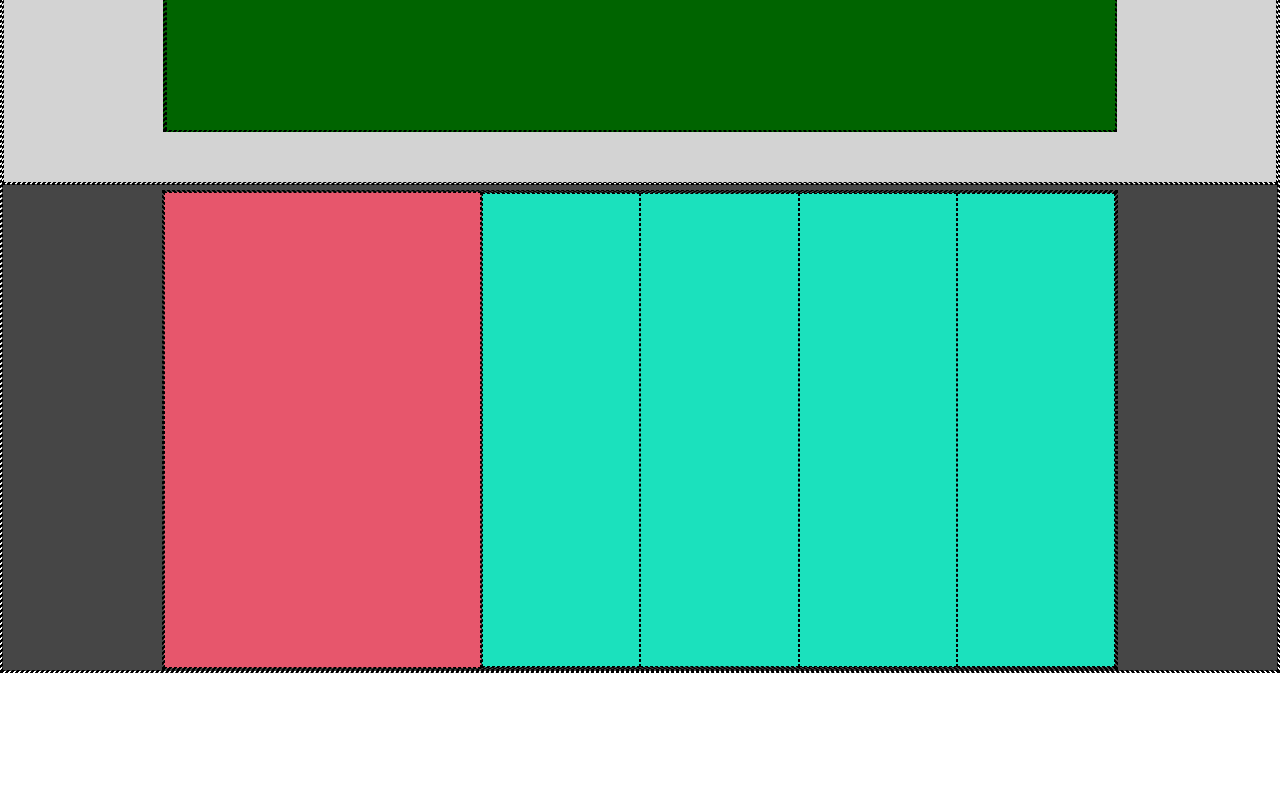
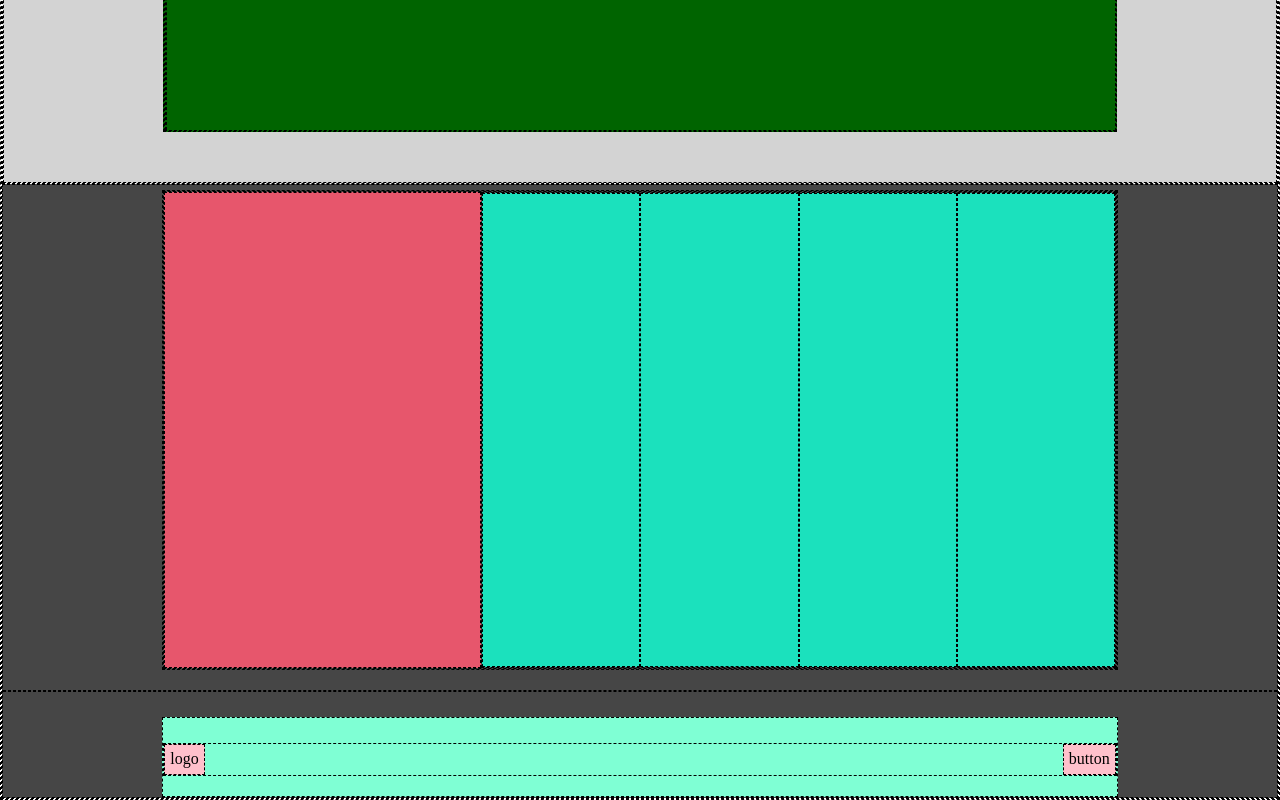
Before and after one commit to Marco9726/htmlcss-struttura-discord, a plain HTML site: page index.html in a window 1280 px wide. Shown: the part 2810-3610 px from the top of the page. Before the commit the page ends 3483 px from the top, so only its background shows below. Drawn offline with Linux system fonts and the light colour scheme.

Commit message:
aggiunta finale footer (fine esercizio)

```diff
--- a/css/style.css
+++ b/css/style.css
@@ -111,6 +111,7 @@ main .grey .darkgreen{
  /* inizio contenitore opzioni  */
  footer .options{
     height: 60vh;
+    margin-bottom: 20px;
  }
 
  footer .options .col-left{
@@ -127,3 +128,28 @@ main .grey .darkgreen{
     width: calc(100% / 4);
     background-color: rgb(27, 225, 189);
  }
+ /* fine contenitore opzioni  */
+
+ hr{
+    color: white;
+ }
+
+ /* inizio container finale */
+
+ footer .last{
+    height: 80px;
+    margin-top: 25px;
+    padding-top: 25px;
+    padding-bottom: 20px;
+    background-color: aquamarine;
+ }
+ footer .last .row{
+    justify-content: space-between;
+ }
+
+ footer .last .row div{
+    padding: 5px;
+    background-color: pink;
+ }
+
+ /* fine footer  */
--- a/index.html
+++ b/index.html
@@ -66,7 +66,9 @@
                 </div>
             </div>
        </main>
+       <!-- inizio footer  -->
        <footer>
+            <!-- inizio contenitore opzioni -->
             <div class="container options">
                 <div class="row">
                     <div class="col-left"></div>
@@ -78,6 +80,14 @@
                     </div>
                 </div>
             </div>
+            <hr>
+            <!-- container finale  -->
+            <div class="container last">
+                <div class="row">
+                    <div id="logo">logo</div>
+                    <div id="button">button</div>
+                </div>
+            </div>
        </footer>
     </body>
 </html>
```
